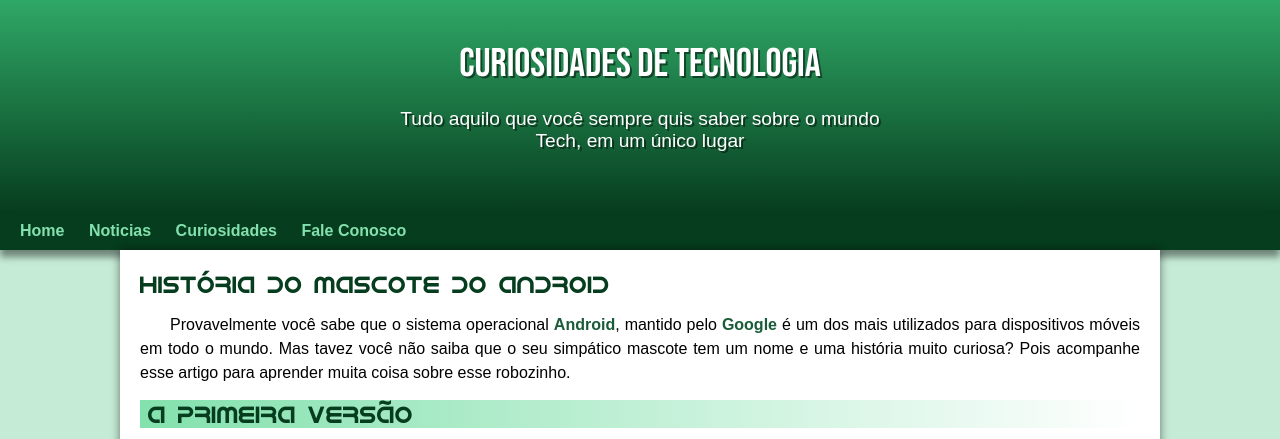
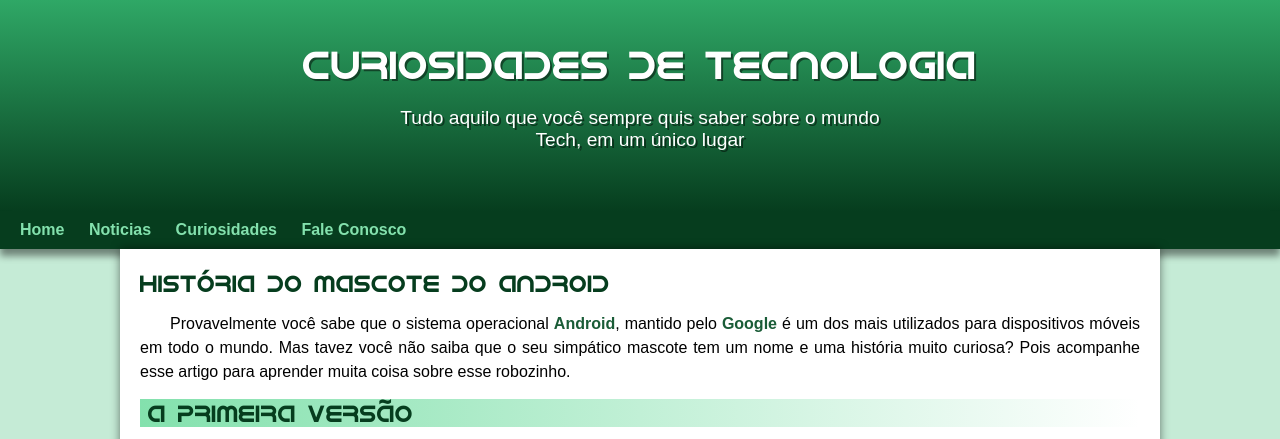
Before and after one commit to mviniciusf/projeto-android, a plain HTML site: page index.html in a window 1280 px wide. Shown: the top 439 px of the page. Drawn offline with Linux system fonts and the light colour scheme; files whose address does not match are found by name.

Commit message:
atualizaçao no site

```diff
--- a/style/style.css
+++ b/style/style.css
@@ -48,7 +48,7 @@ header {
 
 header > h1 {
   color: white;
-  font-family: var(--fonte-destaque);
+  font-family: var(--fonte-android);
   margin-bottom: 20px;
   font-weight: normal;
   font-size: 2.5em;
```
